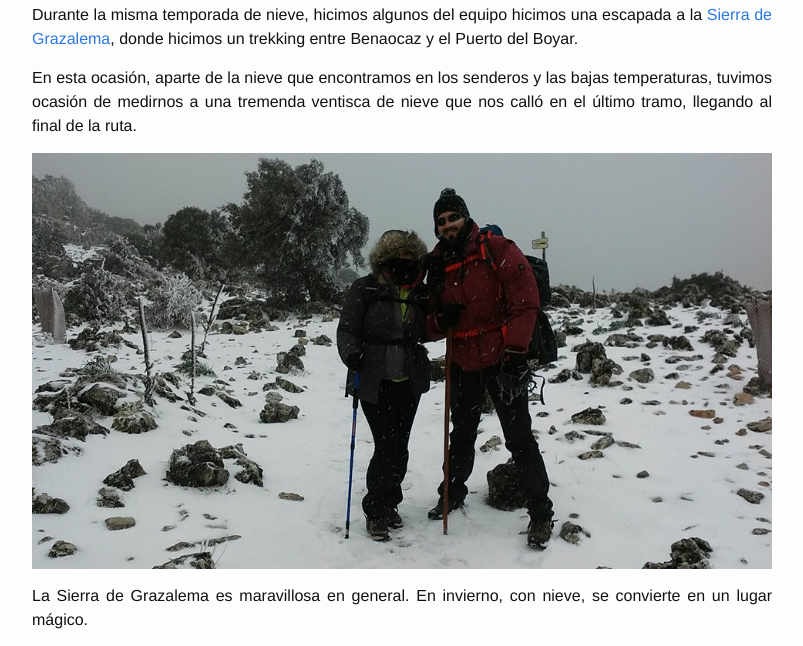
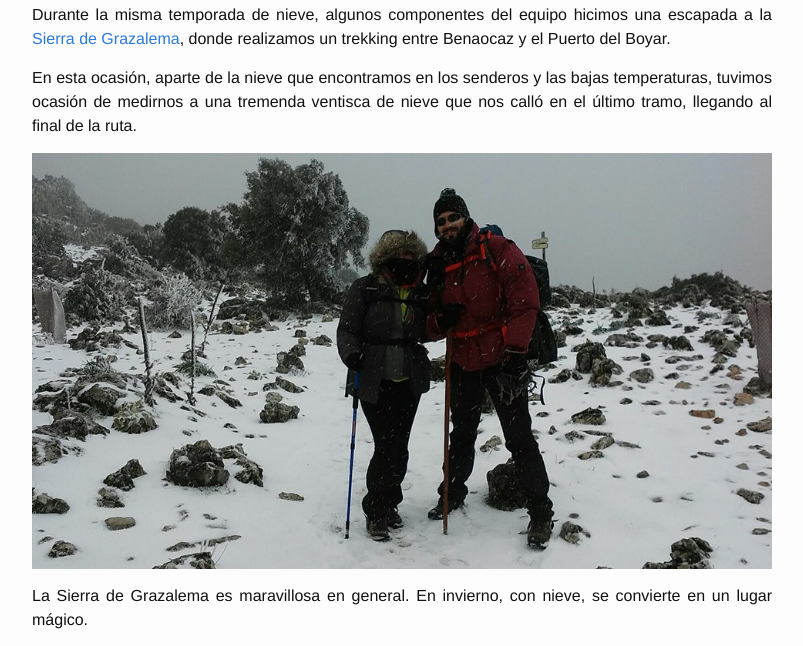
Before and after one commit to aborrero/alfabravo.org, a Jekyll site: the page built from _posts/2016-08-04-temporada_2016.markdown, in a window 1280 px wide and 900 px high, scrolled down 3184 px, cut to the strip 254-900 px from the top of the window. Shown: the whole strip, without its empty margins (238-1041 px from the left). Built offline with Jekyll 4.4.1, drawn with Linux system fonts in a browser that asks for light colours.

Commit message:
_posts/2016-08-04-temporada_2016.markdown: rephrase sentence
Replace some words with others, fix a mistake.

Signed-off-by: Arturo Borrero Gonzalez <arturo.borrero.glez@gmail.com>

```diff
--- a/_posts/2016-08-04-temporada_2016.markdown
+++ b/_posts/2016-08-04-temporada_2016.markdown
@@ -102,8 +102,8 @@ nos hemos conocido y hemos aprendido unos de los otros.
 </iframe>
 </center>
 
-Durante la misma temporada de nieve, hicimos algunos del equipo hicimos
-una escapada a la [Sierra de Grazalema][wiki_grazalema], donde hicimos
+Durante la misma temporada de nieve, algunos componentes del equipo hicimos
+una escapada a la [Sierra de Grazalema][wiki_grazalema], donde realizamos
 un trekking entre Benaocaz y el Puerto del Boyar.
 
 En esta ocasión, aparte de la nieve que encontramos en los senderos y las bajas
```
